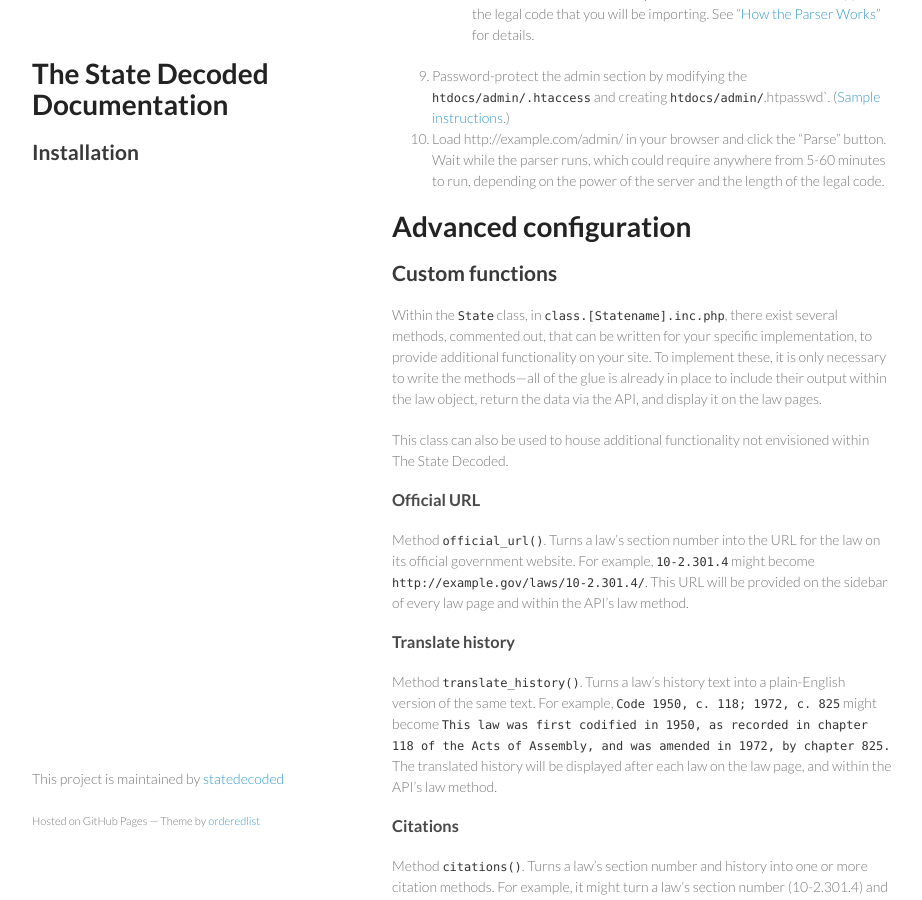
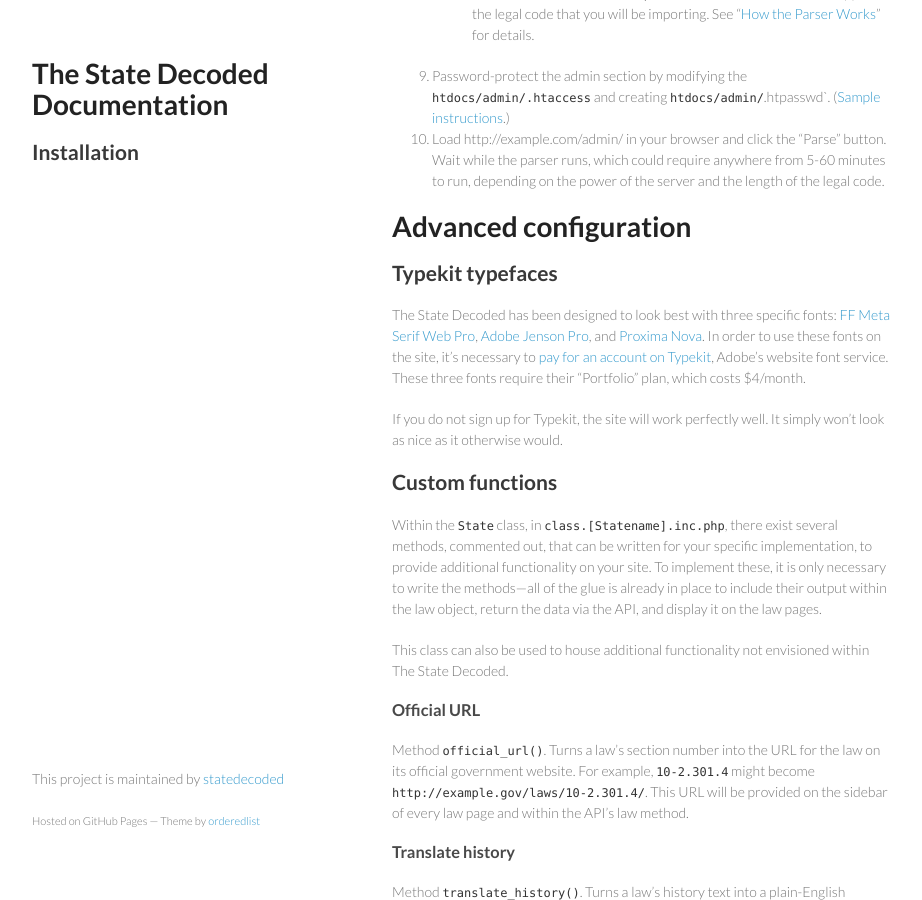
Before and after one commit to statedecoded/documentation, a Jekyll site: the page built from installation.md, in a window 1280 px wide and 900 px high, scrolled down 1139 px. Shown: the whole window, without its empty margins (178-1100 px from the left). Built offline with Jekyll 4.4.1, drawn with Linux system fonts in a browser that asks for light colours.

```diff
--- a/installation.md
+++ b/installation.md
@@ -41,6 +41,12 @@
 
 
 # Advanced configuration
+
+## Typekit typefaces
+
+The State Decoded has been designed to look best with three specific fonts: [FF Meta Serif Web Pro](https://typekit.com/fonts/ff-meta-serif-web-pro), [Adobe Jenson Pro](https://typekit.com/fonts/adobe-jenson-pro), and [Proxima Nova](https://typekit.com/fonts/proxima-nova). In order to use these fonts on the site, it's necessary to [pay for an account on Typekit](https://typekit.com/plans), Adobe's website font service. These three fonts require their "Portfolio" plan, which costs $4/month.
+
+If you do not sign up for Typekit, the site will work perfectly well. It simply won't look as nice as it otherwise would.
 
 ## Custom functions
 
```
Also changed, not shown: config.md (+3 -0 lines).
